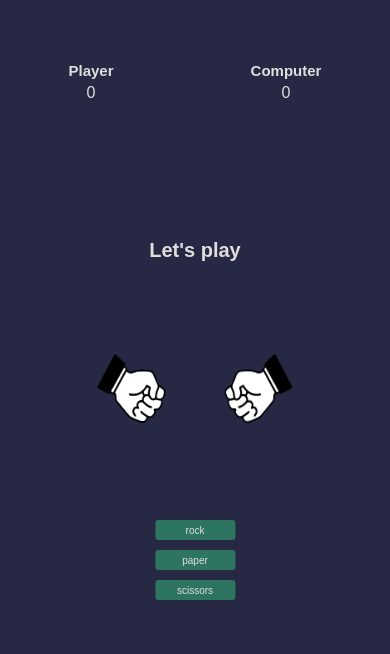
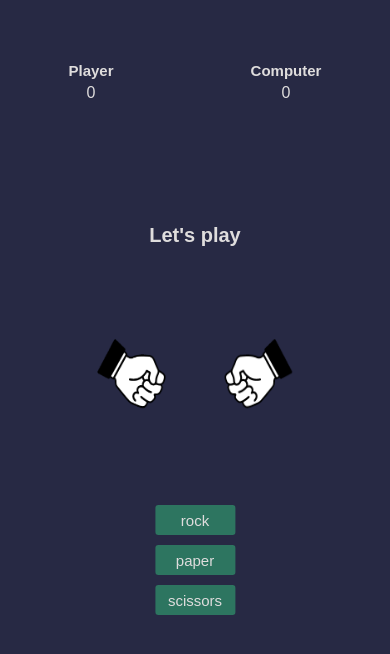
Before and after one commit to anton-ch89/rock_paper, a plain HTML site: page index.html in a window 390 px wide. Both pictures are taken after a click on the button "Let's Play". Drawn offline with Linux system fonts and the light colour scheme.

Commit message:
Media fixed

```diff
--- a/style.css
+++ b/style.css
@@ -177,15 +177,15 @@ div.fadeIn {
     border: none;
     color: rgb(223, 221, 221);
     background-color: rgb(45,117,96);
-    font-size: 10px;
+    font-size: 17px;
     cursor: pointer;
     border-radius: 3px;
     margin: 5px;
 }
 .match button {
     width: 80px;
-    height: 20px;
-
+    height: 30px;
+    font-size: 15px;
 }
 
 img {
```
